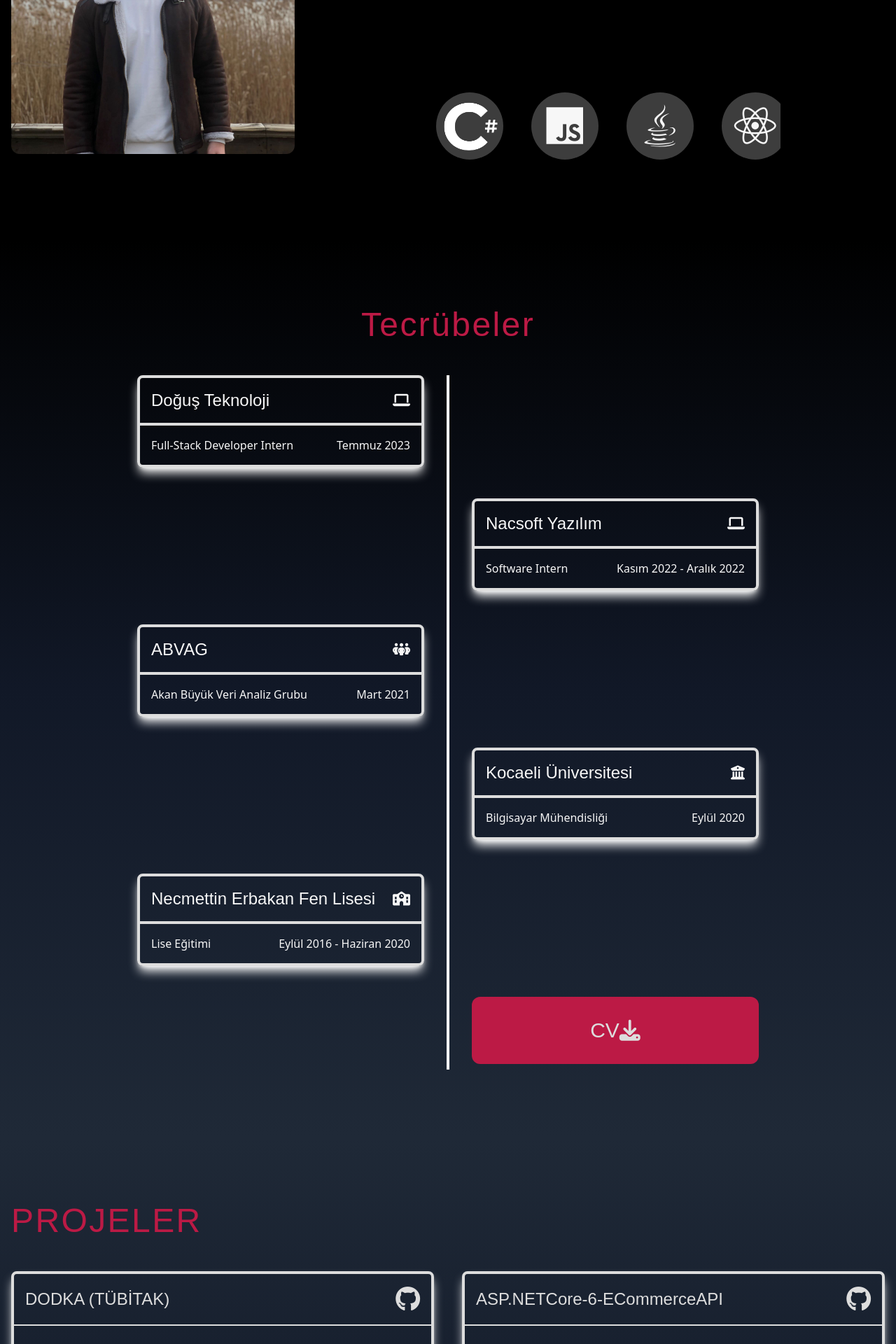
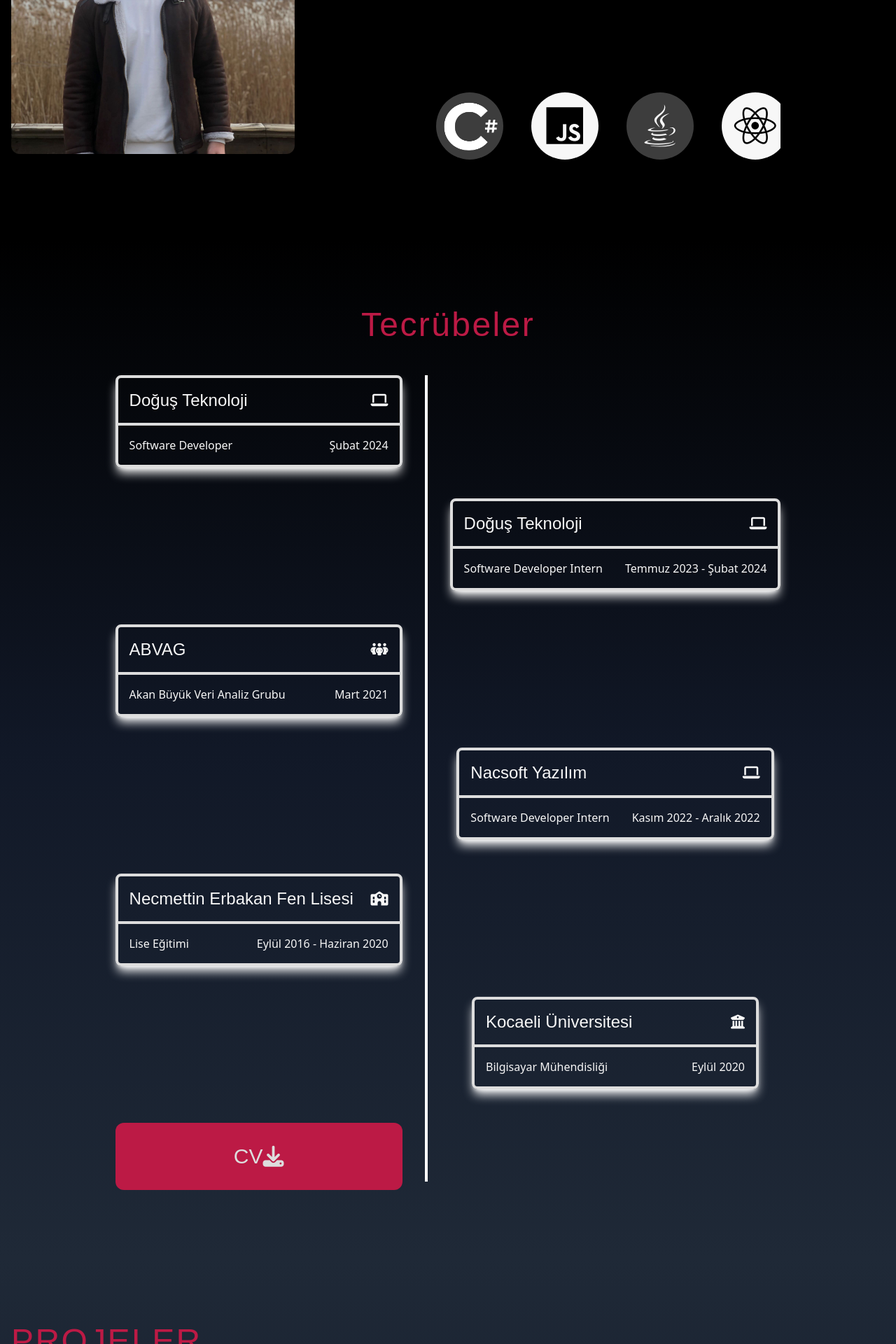
Before and after one commit to tahapek5454/Personal-Web-Site-With-React, a React (Create React App) app: page / in a window 1280 px wide. Shown: the part 1000-2920 px from the top of the page at 70% size. Built offline with nearby package versions, Linux system fonts and the light colour scheme; a web font is replaced by a local one.

Commit message:
feat: add some feautres

```diff
--- a/public/index.html
+++ b/public/index.html
@@ -3,18 +3,18 @@
 
 <head>
   <meta charset="utf-8" />
-  <link rel="icon" href="%PUBLIC_URL%/favicon.ico" />
+
   <meta name="viewport" content="width=device-width, initial-scale=1" />
   <meta name="author" content="Taha Pek">
   <meta name="theme-color" content="#000000" />
-  <meta name="description" content="Taha Pek, Full-Stack developer intern - Doğuş Teknoloji, Kocaeli Üniversitesi Bilgisayar Mühendisliği"/>
+  <meta name="description" content="Taha Pek, Full-Stack Developer - Doğuş Teknoloji, Kocaeli Üniversitesi Bilgisayar Mühendisliği"/>
   <meta name="keywords"
-        content="taha,taha pek,Taha,Taha Pek,web,tasarım,dizayn,programlama,yazılım,geliştirme,kişisel">
+        content="taha,taha pek,Taha,Taha Pek,Software Developer,web,tasarım,dizayn,programlama,yazılım,geliştirme,kişisel">
   <meta name="google-site-verification" content="BsfhUxRGP5Aj3Z9ht_p-tvRcFQupzMdFAHSx4xzgp3A" />
 
   <link rel="manifest" href="%PUBLIC_URL%/manifest.json" />
 
-
+  <link rel="shortcut icon" type="image/x-icon" href="%PUBLIC_URL%/man.png" />
 
   <!-- Google Fonts -->
   <link rel="preconnect" href="https://fonts.googleapis.com">
@@ -27,7 +27,7 @@
     integrity="sha512-z3gLpd7yknf1YoNbCzqRKc4qyor8gaKU1qmn+CShxbuBusANI9QpRohGBreCFkKxLhei6S9CQXFEbbKuqLg0DA=="
     crossorigin="anonymous" referrerpolicy="no-referrer" />
 
-  <title>Taha Pek Kişisel Web Sitesi</title>
+  <title>Taha Pek</title>
 </head>
 
 <body id="project-body">
--- a/src/components/customAbout/CustomAbout.tsx
+++ b/src/components/customAbout/CustomAbout.tsx
@@ -1,6 +1,7 @@
 import React from "react";
 import personAbout from "../../images/tahaAboutImage.jpeg";
 import csharpIcon from "../../images/csharp.png";
+import kubernetesIcon from "../../images/kubernetes-icon.png"
 import "./CustomAbout.css";
 
 function CustomAbout() {
@@ -57,8 +58,8 @@ function CustomAbout() {
                     </div>
                   </li>
                   <li className="w-20 h-20 md:w-24 md:h-24 flex-shrink-0 m-5">
-                    <div className="w-full h-full flex rounded-full text-center items-center bg-pek-grey justify-center">
-                      <i className="fa-brands fa-js text-gega-white text-6xl "></i>
+                    <div className="w-full h-full flex rounded-full text-center items-center bg-gega-white justify-center">
+                      <i className="fa-brands fa-js text-black text-6xl "></i>
                     </div>
                   </li>
                   <li className="w-20 h-20 md:w-24 md:h-24 flex-shrink-0 m-5">
@@ -67,8 +68,8 @@ function CustomAbout() {
                     </div>
                   </li>
                   <li className="w-20 h-20 md:w-24 md:h-24 flex-shrink-0 m-5">
-                    <div className="w-full h-full flex rounded-full text-center items-center bg-pek-grey justify-center">
-                      <i className="fa-brands fa-react text-gega-white text-6xl "></i>
+                    <div className="w-full h-full flex rounded-full text-center items-center bg-gega-white justify-center">
+                      <i className="fa-brands fa-react text-black text-6xl "></i>
                     </div>
                   </li>
                   <li className="w-20 h-20 md:w-24 md:h-24 flex-shrink-0 m-5">
@@ -77,8 +78,8 @@ function CustomAbout() {
                     </div>
                   </li>
                   <li className="w-20 h-20 md:w-24 md:h-24 flex-shrink-0 m-5">
-                    <div className="w-full h-full flex rounded-full text-center items-center bg-pek-grey justify-center">
-                      <i className="fa-brands fa-vuejs text-gega-white text-6xl "></i>
+                    <div className="w-full h-full flex rounded-full text-center items-center bg-gega-white justify-center">
+                      <i className="fa-brands fa-vuejs text-black text-6xl "></i>
                     </div>
                   </li>
                   <li className="w-20 h-20 md:w-24 md:h-24 flex-shrink-0 m-5">
@@ -87,8 +88,8 @@ function CustomAbout() {
                     </div>
                   </li>
                   <li className="w-20 h-20 md:w-24 md:h-24 flex-shrink-0 m-5">
-                    <div className="w-full h-full flex rounded-full text-center items-center bg-pek-grey justify-center">
-                      <i className="fa-brands fa-css3-alt text-gega-white text-6xl "></i>
+                    <div className="w-full h-full flex rounded-full text-center items-center bg-gega-white justify-center">
+                      <i className="fa-brands fa-css3-alt text-black text-6xl "></i>
                     </div>
                   </li>
                   <li className="w-20 h-20 md:w-24 md:h-24 flex-shrink-0 m-5">
@@ -97,8 +98,18 @@ function CustomAbout() {
                     </div>
                   </li>
                   <li className="w-20 h-20 md:w-24 md:h-24 flex-shrink-0 m-5">
+                    <div className="w-full p-2 h-full flex rounded-full text-center items-center bg-gega-white justify-center">
+                      <img src={kubernetesIcon} alt="" />
+                    </div>
+                  </li>
+                  <li className="w-20 h-20 md:w-24 md:h-24 flex-shrink-0 m-5">
                     <div className="w-full h-full flex rounded-full text-center items-center bg-pek-grey justify-center">
                       <i className="fa-solid fa-cloud text-gega-white text-6xl "></i>
+                    </div>
+                  </li>
+                  <li className="w-20 h-20 md:w-24 md:h-24 flex-shrink-0 m-5">
+                    <div className="w-full h-full flex rounded-full text-center items-center bg-gega-white justify-center">
+                      <i className="fa-brands fa-docker text-black text-6xl"></i>
                     </div>
                   </li>
                 </ul>
--- a/src/components/customExperience/CustomExperiece.tsx
+++ b/src/components/customExperience/CustomExperiece.tsx
@@ -25,9 +25,9 @@ function CustomExperiece() {
 
                 <div className="border-t md:border-t-2 border-solid border-gega-grey p-1 md:p-4 flex flex-col md:flex-row justify-between items-center md:space-x-8">
                   <span className="text-xs md:text-base">
-                    Full-Stack Developer Intern
+                    Software Developer
                   </span>
-                  <span className="text-xs md:text-base"> Temmuz 2023</span>
+                  <span className="text-xs md:text-base"> Şubat 2024</span>
                 </div>
               </div>
 
@@ -62,11 +62,37 @@ function CustomExperiece() {
                   </span>
                 </div>
               </div>
+
+              <a
+                href="https://drive.google.com/file/d/1XsLJrYgkEJFZwcbXQA3dGIHbc-o-rNHS/view?usp=share_link"
+                target="_blank"
+                rel="noreferrer"
+                className="flex justify-center items-center font-gemunu text-gega-grey mt-3 md:mt-0 text-xl md:text-3xl bg-gega-red px-3 py-1 hover:bg-rose-600 transation duration-500 rounded-xl md:min-w-[320px] md:h-16 lg:min-w-[410px] lg:h-24"
+              >
+                <span>CV</span>
+                <i className="fa-solid fa-download text-gega-grey"></i>
+              </a>
             </div>
 
-            <div className="border-l md:border-l-4 border-white h-[37rem] md:h-[62rem] mx-auto"></div>
+            <div className="border-l md:border-l-4 border-white h-[43rem] md:h-[72rem] mx-auto"></div>
 
             <div className="flex flex-col items-start pl-2 md:pl-0 md:items-center mt-28 md:mt-44 space-y-36 md:space-y-56">
+            <div className="border md:border-4 border-solid border-gega-grey rounded-lg shadow-lg shadow-white hover:scale-105 duration-500 text-gega-white md:min-w-[320px] lg:min-w-[410px]">
+                <div className="border-b md:border-b-2 border-solid border-gega-grey p-1 md:p-4  flex justify-center space-x-2 md:space-x-0 md:justify-between items-center">
+                  <h2 className="font-gemunu text-sm md:text-2xl hover:scale-105 duration-500">
+                    Doğuş Teknoloji
+                  </h2>
+                  <i className="fa-solid fa-laptop md:text-xl"></i>
+                </div>
+
+                <div className="border-t md:border-t-2 border-solid border-gega-grey p-1 md:p-4 flex flex-col md:flex-row justify-between items-center md:space-x-8">
+                  <span className="text-xs md:text-base">Software Developer Intern</span>
+                  <span className="text-xs md:text-base">
+                    Temmuz 2023 - Şubat 2024
+                  </span>
+                </div>
+              </div>
+
               <div className="border md:border-4 border-solid border-gega-grey rounded-lg shadow-lg shadow-white hover:scale-105 duration-500 text-gega-white md:min-w-[320px] lg:min-w-[410px]">
                 <div className="border-b md:border-b-2 border-solid border-gega-grey p-1 md:p-4  flex justify-center space-x-2 md:space-x-0 md:justify-between items-center">
                   <h2 className="font-gemunu text-sm md:text-2xl hover:scale-105 duration-500">
@@ -76,7 +102,7 @@ function CustomExperiece() {
                 </div>
 
                 <div className="border-t md:border-t-2 border-solid border-gega-grey p-1 md:p-4 flex flex-col md:flex-row justify-between items-center md:space-x-8">
-                  <span className="text-xs md:text-base">Software Intern</span>
+                  <span className="text-xs md:text-base">Software Developer Intern</span>
                   <span className="text-xs md:text-base">
                     Kasım 2022 - Aralık 2022
                   </span>
@@ -99,15 +125,7 @@ function CustomExperiece() {
                 </div>
               </div>
 
-              <a
-                href="https://drive.google.com/file/d/1XsLJrYgkEJFZwcbXQA3dGIHbc-o-rNHS/view?usp=share_link"
-                target="_blank"
-                rel="noreferrer"
-                className="flex justify-center items-center font-gemunu text-gega-grey mt-3 md:mt-0 text-xl md:text-3xl bg-gega-red px-3 py-1 hover:bg-rose-600 transation duration-500 rounded-xl md:min-w-[320px] md:h-16 lg:min-w-[410px] lg:h-24"
-              >
-                <span>CV</span>
-                <i className="fa-solid fa-download text-gega-grey"></i>
-              </a>
+
             </div>
           </div>
         </div>
--- a/src/components/customProject/CustomProject.tsx
+++ b/src/components/customProject/CustomProject.tsx
@@ -13,7 +13,7 @@ function CustomProject() {
 
                         <div className='col-span-6 lg:col-span-3 border-2 md:border-4 border-solid border-gega-grey rounded-lg shadow-lg shadow-white hover:scale-105 duration-500'>
                             <div className='border-b md:border-b-2 border-solid border-gega-grey  p-4  flex justify-between items-center'>
-                                <h2 className='font-gemunu text-xl md:text-2xl hover:scale-105 duration-500'>DODKA (TÜBİTAK)</h2>
+                                <h2 className='font-gemunu text-xl md:text-2xl hover:scale-105 duration-500'>DODKA (TÜBİTAK) <i className="fa-solid fa-star"></i></h2>
                                 <a href="https://github.com/orgs/Abvag-Bitirme-OCR/repositories" target='_blank' rel="noreferrer"> <i className="fa-brands fa-github text-gega-grey text-3xl md:text-4xl"></i></a>
                             </div>
 
@@ -41,23 +41,23 @@ function CustomProject() {
 
                         <div className='col-span-6 lg:col-span-3 border-2 md:border-4 border-solid border-gega-grey rounded-lg shadow-lg shadow-white hover:scale-105 duration-500'>
                             <div className='border-b md:border-b-2 border-solid border-gega-grey  p-4  flex justify-between items-center'>
-                                <h2 className='font-gemunu text-xl md:text-2xl hover:scale-105 duration-500'>ASP.NETCore-6-ECommerceAPI</h2>
-                                <a href="https://github.com/tahapek5454/ASP.NETCore-6-ECommerceAPI" target='_blank' rel="noreferrer"> <i className="fa-brands fa-github text-gega-grey text-3xl md:text-4xl"></i></a>
+                                <h2 className='font-gemunu text-xl md:text-2xl hover:scale-105 duration-500'>Cinema-Microservices <i className="fa-solid fa-star"></i></h2>
+                                <a href="https://github.com/tahapek5454/Cinema-MicroServices" target='_blank' rel="noreferrer"> <i className="fa-brands fa-github text-gega-grey text-3xl md:text-4xl"></i></a>
                             </div>
 
                             <div className='p-6 flex justify-between items-center '>
                                 <p className='text-sm md:text-lg font-open'>Bu projenin amacı en yeni teknolojilerden yararlanarak
-                                 Full-Stack bir E-Ticaret projesi geliştirerek ASP.NETCore ortamını tanımak ve kapsamlı bir proje geliştirmektir.</p>
+                                 dağıtık mimaride ölçeklenebilir bir bilet satış platformu inşaa etmek. (.NET 8 - Microservice - Containers - Kubernetes - Cloud)</p>
                             </div>
 
                             <div className='border-t-2 border-solid border-gega-grey p-4 flex justify-end items-center space-x-8'>
 
-                                <a href='https://github.com/tahapek5454/ASP.NETCore-6-ECommerceAPI/archive/refs/heads/main.zip' target='_blank' rel="noreferrer" className=' bg-gega-grey px-3 py-1 hover:bg-gega-white transation duration-500 rounded-full flex justify-between items-center space-x-4'>
+                                <a href='https://github.com/tahapek5454/Cinema-MicroServices/archive/refs/heads/main.zip' target='_blank' rel="noreferrer" className=' bg-gega-grey px-3 py-1 hover:bg-gega-white transation duration-500 rounded-full flex justify-between items-center space-x-4'>
                                     <p className='text-black font-gemunu text-lg '>İndir </p>
                                     <i className="fa-brands fa-github text-black text-2xl "></i>
                                 </a>
 
-                                <a href='https://github.com/tahapek5454/ASP.NETCore-6-ECommerceAPI' target='_blank' rel="noreferrer" className=' bg-gega-grey px-3 py-1 hover:bg-gega-white transation duration-500 rounded-full flex justify-between items-center space-x-4'>
+                                <a href='https://github.com/tahapek5454/Cinema-MicroServices' target='_blank' rel="noreferrer" className=' bg-gega-grey px-3 py-1 hover:bg-gega-white transation duration-500 rounded-full flex justify-between items-center space-x-4'>
                                     <p className='text-black font-gemunu text-lg '>Repo</p>
                                     <i className="fa-brands fa-github text-black text-2xl "></i>
                                 </a>
@@ -146,6 +146,61 @@ function CustomProject() {
                             </div>
 
                         </div>
+
+                        <div className='col-span-6 lg:col-span-3 border-2 md:border-4 border-solid border-gega-grey rounded-lg shadow-lg shadow-white hover:scale-105 duration-500'>
+                            <div className='border-b md:border-b-2 border-solid border-gega-grey  p-4  flex justify-between items-center'>
+                                <h2 className='font-gemunu text-xl md:text-2xl hover:scale-105 duration-500'>Diabetes-Prediction-with-ANN <i className="fa-solid fa-star"></i></h2>
+                                <a href="https://github.com/tahapek5454/Diabetes-Prediction-with-ANN/tree/main" target='_blank' rel="noreferrer"> <i className="fa-brands fa-github text-gega-grey text-3xl md:text-4xl"></i></a>
+                            </div>
+
+                            <div className='p-6 flex justify-between items-center '>
+                                <p className='text-sm md:text-lg font-open'>Bu çalışmada amaç diyabet hasta tespitini kendi kurduğum nöron ağı mimarisiyle birlikte tespit
+                                 etmeye yarayan bir sınıflandırma ağı inşaa etmektir. Mimariye uygun feed-forward ve back-propagation algoritmaları yazılmıştır.
+                                </p>
+                            </div>
+
+                            <div className='border-t-2 border-solid border-gega-grey p-4 flex justify-end items-center space-x-8'>
+
+                                <a href='https://github.com/tahapek5454/Diabetes-Prediction-with-ANN/tree/main/archive/refs/heads/main.zip' target='_blank' rel="noreferrer" className=' bg-gega-grey px-3 py-1 hover:bg-gega-white transation duration-500 rounded-full flex justify-between items-center space-x-4'>
+                                    <p className='text-black font-gemunu text-lg'>İndir </p>
+                                    <i className="fa-brands fa-github text-black text-2xl "></i>
+                                </a>
+
+                                <a href='https://github.com/tahapek5454/Diabetes-Prediction-with-ANN/tree/main' target='_blank' rel="noreferrer" className=' bg-gega-grey px-3 py-1 hover:bg-gega-white transation duration-500 rounded-full flex justify-between items-center space-x-4'>
+                                    <p className='text-black font-gemunu text-lg '>Repo</p>
+                                    <i className="fa-brands fa-github text-black text-2xl"></i>
+                                </a>
+
+                            </div>
+
+                        </div>
+
+                        <div className='col-span-6 lg:col-span-3 border-2 md:border-4 border-solid border-gega-grey rounded-lg shadow-lg shadow-white hover:scale-105 duration-500'>
+                            <div className='border-b md:border-b-2 border-solid border-gega-grey  p-4  flex justify-between items-center'>
+                                <h2 className='font-gemunu text-xl md:text-2xl hover:scale-105 duration-500'>Saga-Pattern-Orchestration-Eventual-Consistency <i className="fa-solid fa-star"></i></h2>
+                                <a href="https://github.com/tahapek5454/Saga-Pattern-Orchestration-Eventual-Consistency" target='_blank' rel="noreferrer"> <i className="fa-brands fa-github text-gega-grey text-3xl md:text-4xl"></i></a>
+                            </div>
+
+                            <div className='p-6 flex justify-between items-center '>
+                                <p className='text-sm md:text-lg font-open'>Bu çalışmada amaç distributed sistemlerde veri tutuarlılığını sağlanması için kullanılan yöntemlerden
+                                olan Eventual Consistency yöntemini Saga Orchestration yaklaşımıyla birlikte ele almaktır.</p>
+                            </div>
+
+                            <div className='border-t-2 border-solid border-gega-grey p-4 flex justify-end items-center space-x-8'>
+
+                                <a href='https://github.com/tahapek5454/Saga-Pattern-Orchestration-Eventual-Consistency/archive/refs/heads/main.zip' target='_blank' rel="noreferrer" className=' bg-gega-grey px-3 py-1 hover:bg-gega-white transation duration-500 rounded-full flex justify-between items-center space-x-4'>
+                                    <p className='text-black font-gemunu text-lg'>İndir </p>
+                                    <i className="fa-brands fa-github text-black text-2xl "></i>
+                                </a>
+
+                                <a href='https://github.com/tahapek5454/Saga-Pattern-Orchestration-Eventual-Consistency' target='_blank' rel="noreferrer" className=' bg-gega-grey px-3 py-1 hover:bg-gega-white transation duration-500 rounded-full flex justify-between items-center space-x-4'>
+                                    <p className='text-black font-gemunu text-lg '>Repo</p>
+                                    <i className="fa-brands fa-github text-black text-2xl"></i>
+                                </a>
+
+                            </div>
+
+                        </div>
                     </div>
 
                     <div className='hidden md:flex justify-center items-center p-24 font-open text-gega-grey text-xl'>
```
Also changed, not shown: public/man.png (added), public/manifest.json, src/images/kubernetes-icon.png (added).
